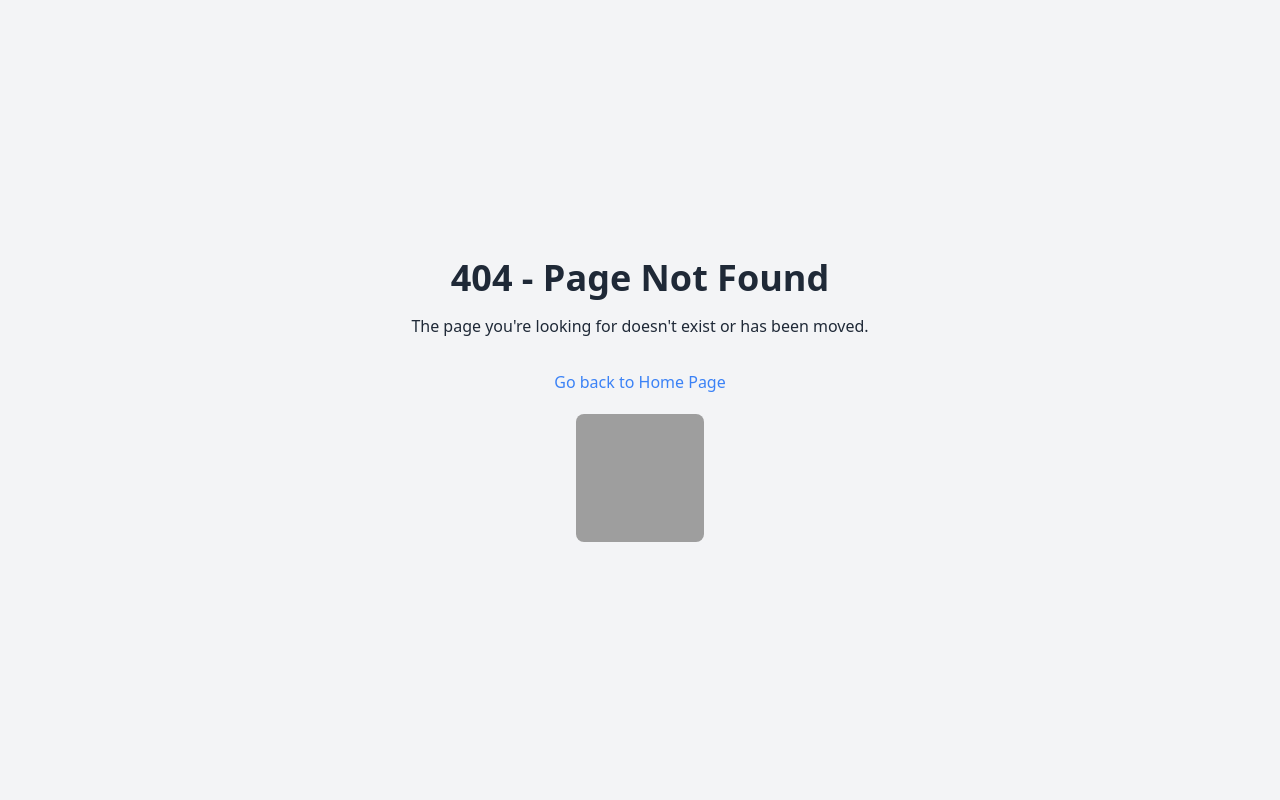
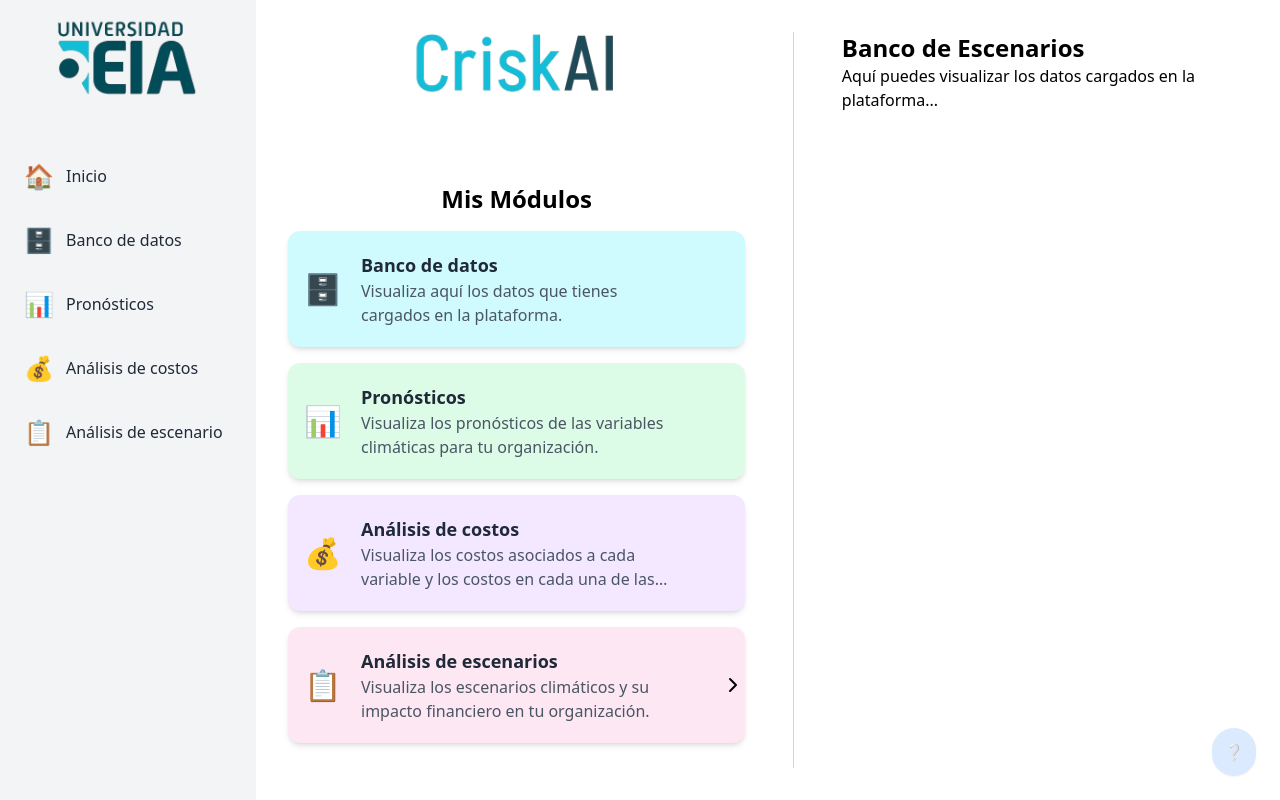
Before and after one commit to Dduquejh/Nutresa-Project, a React (Vite) app: page /escenarios in a window 1280 px wide. Before the commit this address had no page. Built offline with nearby package versions, Linux system fonts and the light colour scheme; grey boxes are pictures that could not be loaded.

Commit message:
Ultimos arreglos

```diff
--- a/package.json
+++ b/package.json
@@ -10,6 +10,7 @@
     "preview": "vite preview"
   },
   "dependencies": {
+    "framer-motion": "^11.5.4",
     "react": "^18.3.1",
     "react-dom": "^18.3.1",
     "react-router-dom": "^6.26.2"
--- a/src/App.tsx
+++ b/src/App.tsx
@@ -3,6 +3,11 @@
 import { ErrorComponent } from './components/ErrorComponent';
 import { Inicio } from './components/pages/Inicio';
 import { Datos } from './components/pages/Datos';
+import { HelpButton } from './components/Help';
+
+import {Pronosticos} from './components/pages/Pronosticos';
+import {Costos} from './components/pages/Costos';
+import {Escenarios} from './components/pages/Escenarios';
 
 function App() {
   return (
@@ -15,6 +20,7 @@
             <div className="flex">
               <Sidebar />
               <Inicio />
+              <HelpButton />
             </div>
           }
         />
@@ -24,6 +30,37 @@
             <div className="flex">
               <Sidebar />
               <Datos />
+              <HelpButton />
+            </div>
+          }
+        />
+        <Route
+          path="/pronosticos"
+          element={
+            <div className="flex">
+              <Sidebar />
+              <Pronosticos />
+              <HelpButton />
+            </div>
+          }
+        />
+        <Route
+          path="/costos"
+          element={
+            <div className="flex">
+              <Sidebar />
+              <Costos />
+              <HelpButton />
+            </div>
+          }
+        />
+        <Route
+          path="/escenarios"
+          element={
+            <div className="flex">
+              <Sidebar />
+              <Escenarios />
+              <HelpButton />
             </div>
           }
         />
--- /dev/null
+++ b/src/components/Help.tsx
@@ -0,0 +1,50 @@
+import { useState } from 'react';
+import { motion, AnimatePresence } from 'framer-motion';
+
+export const HelpButton = () => {
+    const [isOpen, setIsOpen] = useState(false); // Estado para controlar si el menú está abierto
+
+    const toggleMenu = () => {
+        setIsOpen(!isOpen); // Cambia el estado al hacer clic en el botón
+    };
+
+    return (
+        <div className="fixed bottom-6 right-6 z-50 flex flex-col items-end">
+            {/* Botón principal */}
+            <button
+                onClick={toggleMenu}
+                className="bg-blue-100 text-black rounded-full p-3 shadow-sm hover:bg-blue-200 transition-all focus:outline-none"
+            >
+                {isOpen ? '✕' : '❔'} {/* Cambia el ícono del botón cuando se abre/cierra */}
+            </button>
+
+            {/* Menú desplegable */}
+            <AnimatePresence>
+                {isOpen && (
+                    <motion.div
+                        initial={{ opacity: 0, y: -20 }}
+                        animate={{ opacity: 1, y: 0 }}
+                        exit={{ opacity: 0, y: -20 }}
+                        transition={{ duration: 0.3 }}
+                        className="bg-white border border-gray-200 rounded-lg p-4 mt-2 w-56 shadow-sm text-left"
+                    >
+                        <h3 className="text-sm font-medium mb-2 text-gray-700">¿Necesitas ayuda?</h3>
+                        <p className="text-xs text-gray-500 mb-3">Contáctanos si tienes alguna duda:</p>
+                        <ul className="text-xs text-gray-600 space-y-1">
+                            <li>
+                                <strong>Email:</strong> juan.perez50@eia.edu.co
+                            </li>
+                            <li>
+                                <strong>Teléfono:</strong> 312-883-14-75
+                            </li>
+                            <li>
+                                <strong>Horario:</strong> Lunes a Viernes, 9 AM - 5 PM
+                            </li>
+                        </ul>
+                    </motion.div>
+                )}
+            </AnimatePresence>
+        </div>
+    );
+};
+1
--- a/src/components/ModuleLayout.tsx
+++ b/src/components/ModuleLayout.tsx
@@ -11,24 +11,25 @@
             {/* Sección Izquierda: Módulos */}
             <div className="w-3/4 p-8 bg-white flex flex-col justify-start">
                 {/* Imagen Logo encima de Mis Módulos */}
-                <img src="src/Images/Logo2.png" className="w-60 mb-4 mx-auto" style={{ marginTop: '-21px' }} />
+                <img src="src/Images/Logo2.png" className="w-60 mb-4 mx-auto" style={{ marginTop: '-21px' }} draggable={false} />
                 <h2 className="text-2xl font-bold mb-4 text-center my-12">Mis Módulos</h2>
                 <div className="relative">
                     {modules.map((module, index) => (
                         <div
                             key={index}
-                            className={`p-4 mb-4 rounded-lg shadow-md cursor-pointer ${module.bgColor} relative flex items-center`}
+                            className={`p-4 mb-4 rounded-xl shadow-md cursor-pointer ${module.bgColor} relative flex items-center`}
                             onClick={() => navigate(module.url)}
                         >
                             <div className="text-3xl mr-4">{module.icon}</div>
-                            <div className="flex-1">
+                            <div className="flex-1 max-w-xs p-1">
                                 <h2 className="text-lg font-semibold text-gray-800">{module.title}</h2>
-                                <p className="text-gray-600">{module.description}</p>
+                                <p className="text-gray-600 line-clamp-2">{module.description}</p>
                             </div>
+
                             {/* Flecha fuera del módulo */}
                             {location.pathname === module.url && (
                                 <div className="absolute right-0 top-1/2 transform -translate-y-1/2 flex items-center">
-                                    <svg className="w-6 h-6 text-gray-800" viewBox="0 0 24 24" fill="none" stroke="currentColor" strokeWidth="2" strokeLinecap="round" strokeLinejoin="round">
+                                    <svg className="w-6 h-6 text-gray-800" viewBox="0 0 24 24" fill="none" stroke="black" strokeWidth="2" strokeLinecap="round" strokeLinejoin="round">
                                         <path d="M9 18l6-6-6-6" />
                                     </svg>
                                 </div>
--- a/src/components/Sidebar.tsx
+++ b/src/components/Sidebar.tsx
@@ -21,7 +21,7 @@
 
                     {/* Banco de datos */}
                     <li className="flex items-center space-x-3 hover:bg-gray-100 p-2 rounded-lg cursor-pointer">
-                        <span className="text-2xl">💾</span>
+                        <span className="text-2xl">🗄️</span>
                         <Link to="/datos" className="text-gray-800 hover:text-gray-400">Banco de datos</Link>
                     </li>
 
@@ -39,7 +39,7 @@
 
                     {/* Análisis de escenario */}
                     <li className="flex items-center space-x-3 hover:bg-gray-100 p-2 rounded-lg cursor-pointer">
-                        <span className="text-2xl">⚙️</span>
+                        <span className="text-2xl">📋</span>
                         <Link to="/escenarios" className="text-gray-800 hover:text-gray-400">Análisis de escenario</Link>
                     </li>
                 </ul>
--- /dev/null
+++ b/src/components/pages/Costos.tsx
@@ -0,0 +1,11 @@
+import { ModuleLayout } from '../ModuleLayout';
+
+export const Costos = () => {
+    return (
+        <ModuleLayout>
+            <h1 className="text-2xl font-bold">Banco de Costos</h1>
+            <p>Aquí puedes visualizar los datos cargados en la plataforma...</p>
+            {/* Aquí puedes añadir más contenido específico para esta página */}
+        </ModuleLayout>
+    );
+};
--- a/src/components/pages/Datos.tsx
+++ b/src/components/pages/Datos.tsx
@@ -1,12 +1,24 @@
-import React from 'react';
 import { ModuleLayout } from '../ModuleLayout';
 
-export const Datos: React.FC = () => {
+interface EnergyData{
+    img: string;
+    title: string;
+    description: string;
+}
+
+const energydata : EnergyData[] = [
+    {
+        img: 'placeholder_image_url',
+        title: 'Consumo Energético',
+        description: 'Datos históricos de consumo energético de la organización.',
+    }
+];
+
+export const Datos=() => {
     return (
         <ModuleLayout>
             <h1 className="text-2xl font-bold">Banco de Datos</h1>
-            <p>Aquí puedes visualizar los datos cargados en la plataforma...</p>
-            {/* Aquí puedes añadir más contenido específico para esta página */}
+            <p></p>
         </ModuleLayout>
     );
 };
--- /dev/null
+++ b/src/components/pages/Escenarios.tsx
@@ -0,0 +1,11 @@
+import { ModuleLayout } from '../ModuleLayout';
+
+export const Escenarios = () => {
+    return (
+        <ModuleLayout>
+            <h1 className="text-2xl font-bold">Banco de Escenarios</h1>
+            <p>Aquí puedes visualizar los datos cargados en la plataforma...</p>
+            {/* Aquí puedes añadir más contenido específico para esta página */}
+        </ModuleLayout>
+    );
+};
--- a/src/components/pages/Inicio.tsx
+++ b/src/components/pages/Inicio.tsx
@@ -18,21 +18,21 @@
     },
     {
         title: 'Pronósticos',
-        description: 'Descripción. Lorem ipsum dolor sit amet.',
+        description: 'Visualiza los pronósticos de las variables climáticas para tu organización.',
         bgColor: 'bg-green-100',
         icon: '📊',
         url: '/pronosticos'
     },
     {
         title: 'Análisis de costos',
-        description: 'Descripción. Lorem ipsum dolor sit amet.',
+        description: 'Visualiza los costos asociados a cada variable y los costos en cada una de las trayectorias climáticas.',
         bgColor: 'bg-purple-100',
         icon: '💰',
         url: '/costos'
     },
     {
         title: 'Análisis de escenarios',
-        description: 'Descripción. Lorem ipsum dolor sit amet.',
+        description: 'Visualiza los escenarios climáticos y su impacto financiero en tu organización.',
         bgColor: 'bg-pink-100',
         icon: '📋',
         url: '/escenarios'
@@ -47,10 +47,10 @@
     };
 
     return (
-        <div className="container mx-auto px-4 py-8">
+        <div className="container mx-auto px-4 py-8 ">
             <img src="src/Images/Logo2.png" alt="logo" className="w-40 mx-auto mb-8" draggable="false" />
-            <h4 className="text-2xl font-bold mb-8">Visualización de sus módulos</h4>
-            <p className="mb-8">
+            <h4 className="text-xl font-bold mb-8">Visualización de sus módulos</h4>
+            <p className="mb-8 line-clamp-2">
                 En esta sección podrás visualizar todos los módulos que tiene activos para el análisis del impacto financiero de los riesgos climáticos de
                 transición en su organización. Podrá visualizar los conjuntos de datos, los pronósticos de las variables, los costos asociados a cada variable y
                 los costos en cada una de las trayectorias climáticas.
--- /dev/null
+++ b/src/components/pages/Pronosticos.tsx
@@ -0,0 +1,11 @@
+import { ModuleLayout } from '../ModuleLayout';
+
+export const Pronosticos= () => {
+    return (
+        <ModuleLayout>
+            <h1 className="text-2xl font-bold">Banco de Pronosticos</h1>
+            <p>Aquí puedes visualizar los datos cargados en la plataforma...</p>
+            {/* Aquí puedes añadir más contenido específico para esta página */}
+        </ModuleLayout>
+    );
+};
```
Also changed, not shown: 1 other file (tests, documents, lock files or other folders).
